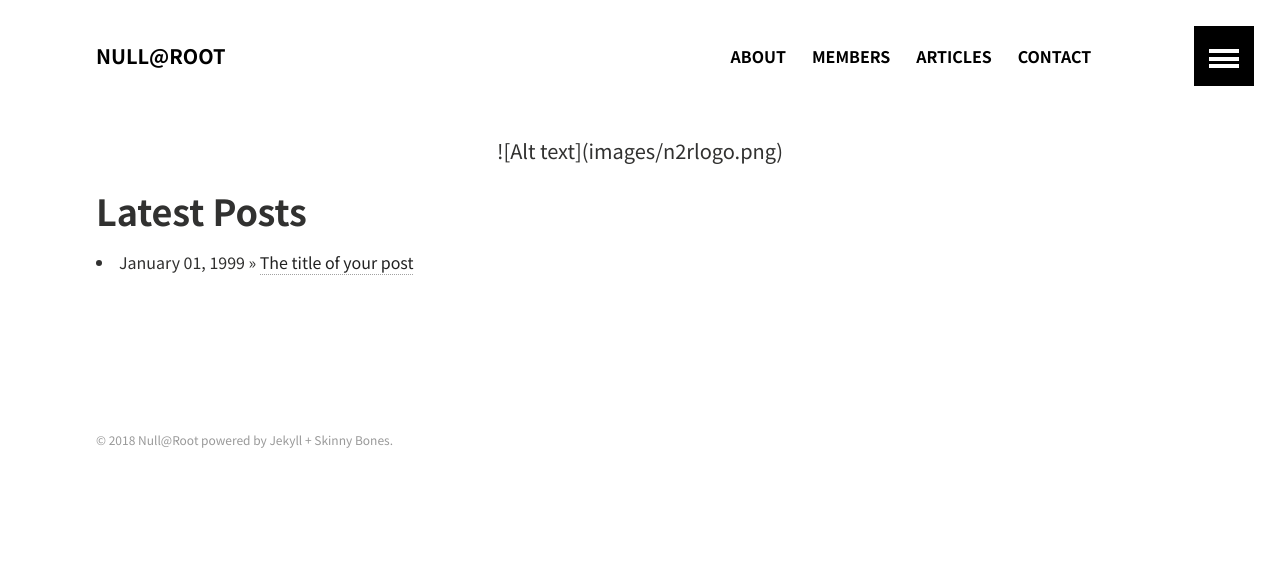
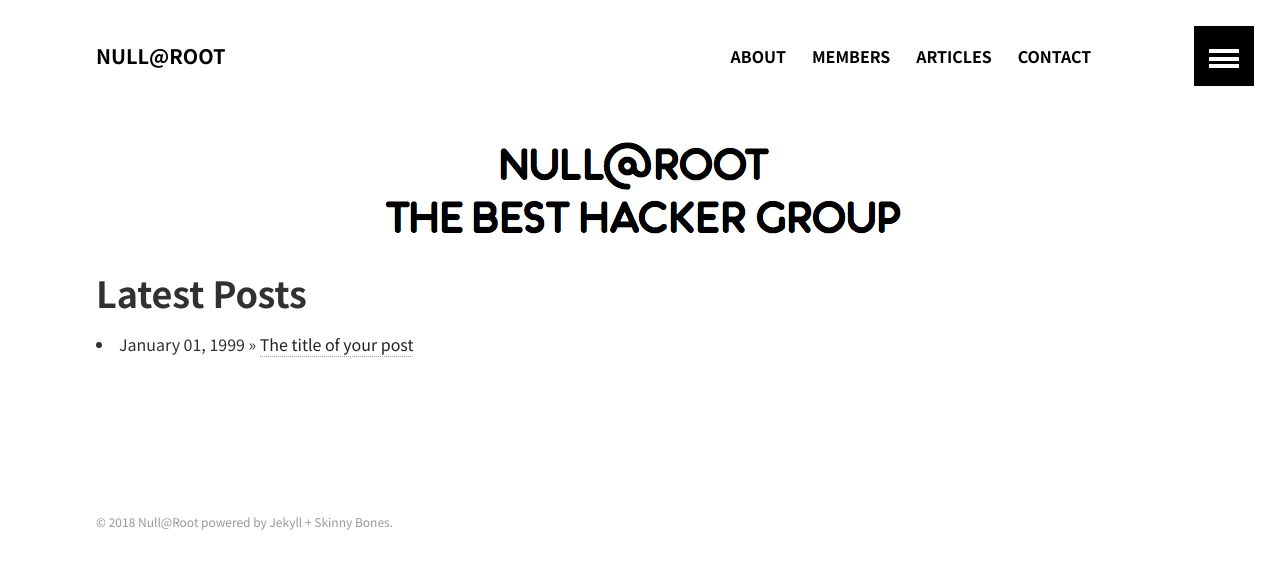
Before and after one commit to null2root/null2root.github.com, a Jekyll site: the page built from index.md, in a window 1280 px wide. Shown: the top 569 px of the page. Built offline with Jekyll 4.4.1, drawn with Linux system fonts in a browser that asks for light colours.

Commit message:
[-] change index.md

```diff
--- a/index.md
+++ b/index.md
@@ -4,7 +4,7 @@ permalink: /
 ---
 
 <p align="center">
-![Alt text](images/n2rlogo.png)
+	<img src="images/n2rlogo.png">
 </p>
 
 # Latest Posts
```
